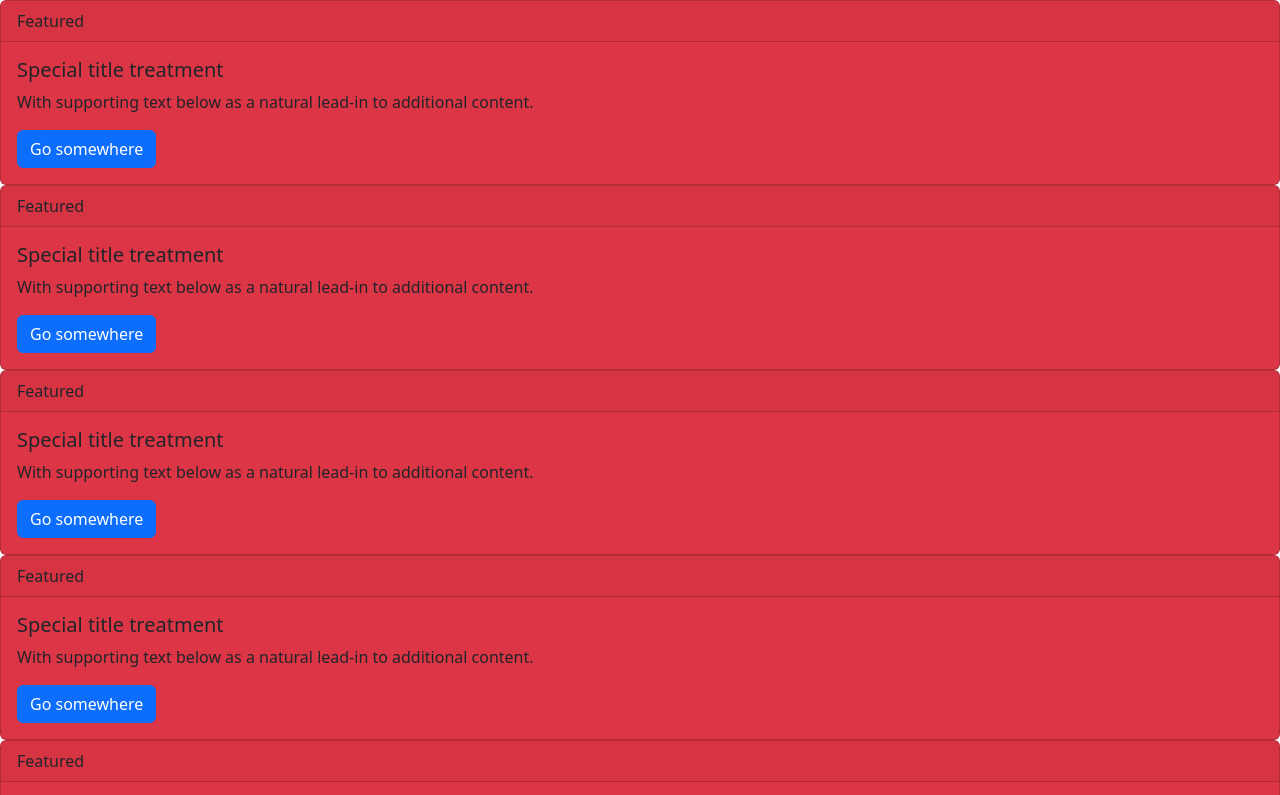
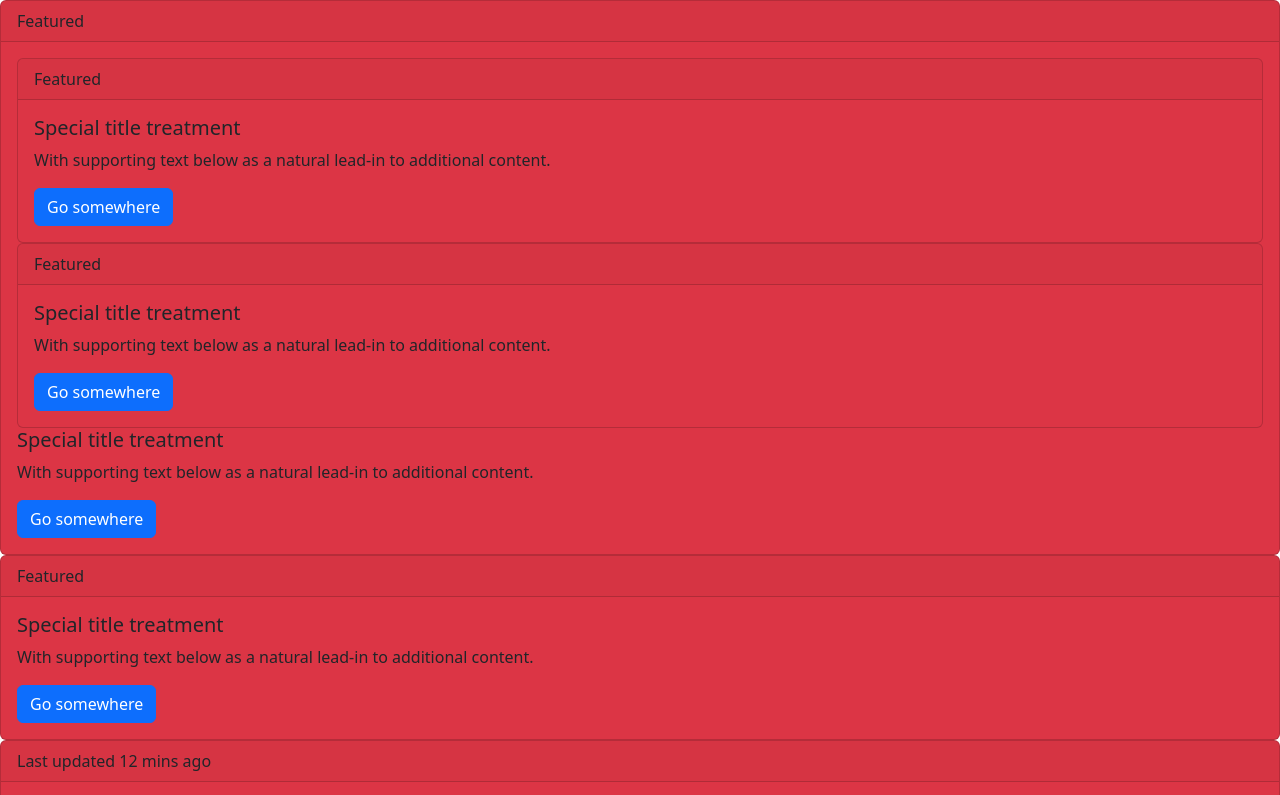
Before and after one commit to acciojob/bootstrap-card-UdayBari3421, a website: page main.html in a window 1280 px wide. Shown: the top 795 px of the page. Drawn offline with nearby package versions, Linux system fonts and the light colour scheme.

Commit message:
created a submission

```diff
--- a/main.html
+++ b/main.html
@@ -9,11 +9,30 @@
 
 <body>
 
-	<div class="card bg-danger">
+	<div class="card bg-danger card-deck">
 	  <div class="card-header">
 	    Featured
 	  </div>
 	  <div class="card-body ">
+		  <div class="card bg-danger">
+	  <div class="card-header">
+	    Featured
+	  </div>
+	  <div class="card-body">
+	    <h5 class="card-title">Special title treatment</h5>
+	    <p class="card-text">With supporting text below as a natural lead-in to additional content.</p>
+	    <a href="#" class="btn btn-primary">Go somewhere</a>
+	  </div>
+	</div><div class="card bg-danger">
+	  <div class="card-header">
+	    Featured
+	  </div>
+	  <div class="card-body">
+	    <h5 class="card-title">Special title treatment</h5>
+	    <p class="card-text">With supporting text below as a natural lead-in to additional content.</p>
+	    <a href="#" class="btn btn-primary">Go somewhere</a>
+	  </div>
+	</div>
 	    <h5 class="card-title">Special title treatment</h5>
 	    <p class="card-text">With supporting text below as a natural lead-in to additional content.</p>
 	    <a href="#" class="btn btn-primary">Go somewhere</a>
@@ -31,7 +50,7 @@
 	</div>
 	<div class="card bg-danger">
 	  <div class="card-header">
-	    Featured
+	    Last updated 12 mins ago
 	  </div>
 	  <div class="card-body">
 	    <h5 class="card-title">Special title treatment</h5>
```
